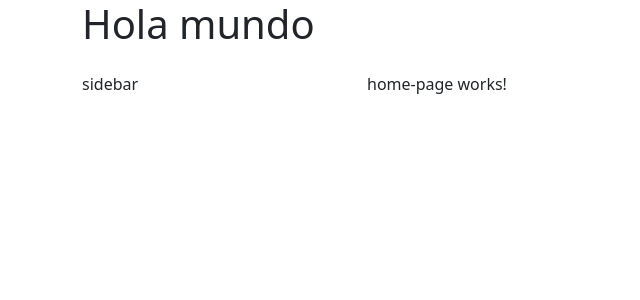
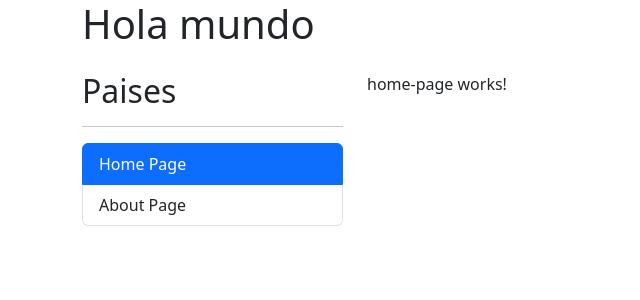
Before and after one commit to SamSol-19/paises-app, an Angular app: page /home in a window 1280 px wide. Shown: the top 300 px of the page, without its empty margins (0-640 px from the left). Built offline with nearby package versions, Linux system fonts and the light colour scheme.

Commit message:
Actualizado

```diff
--- a/src/app/app.component.html
+++ b/src/app/app.component.html
@@ -2,7 +2,7 @@
 
 <div class="row mt-4">
   <div class="col-3">
-    sidebar
+    <app-sidebar/>
   </div>
   <div class="col">
     <!-- Nuestras paginas -->
--- a/src/app/app.component.ts
+++ b/src/app/app.component.ts
@@ -2,10 +2,11 @@
 import { RouterOutlet } from '@angular/router';
 import { HomePageComponent } from "./shared/pages/home-page/home-page.component";
 import { AboutPageComponent } from "./shared/pages/about-page/about-page.component";
+import { SidebarComponent } from "./shared/components/sidebar/sidebar.component";
 
 @Component({
   selector: 'app-root',
-  imports: [RouterOutlet],
+  imports: [RouterOutlet, SidebarComponent],
   templateUrl: './app.component.html',
   styleUrl: './app.component.css'
 })
--- /dev/null
+++ b/src/app/shared/components/sidebar/sidebar.component.html
@@ -0,0 +1,16 @@
+<h2>Paises</h2>
+
+<hr>
+
+<ul class="list-group">
+    <li routerLink="home"
+    routerLinkActive="active"
+    class="list-group-item">
+        Home Page
+    </li>
+    <li routerLink="about"
+    routerLinkActive="active"
+    class="list-group-item active">
+        About Page
+    </li>
+</ul>
```
Also changed, not shown: src/app/shared/components/sidebar/sidebar.component.ts (added, +15 -0 lines), src/app/shared/components/sidebar/sidebar.component.css (added), 1 other file (tests, documents, lock files or other folders).
